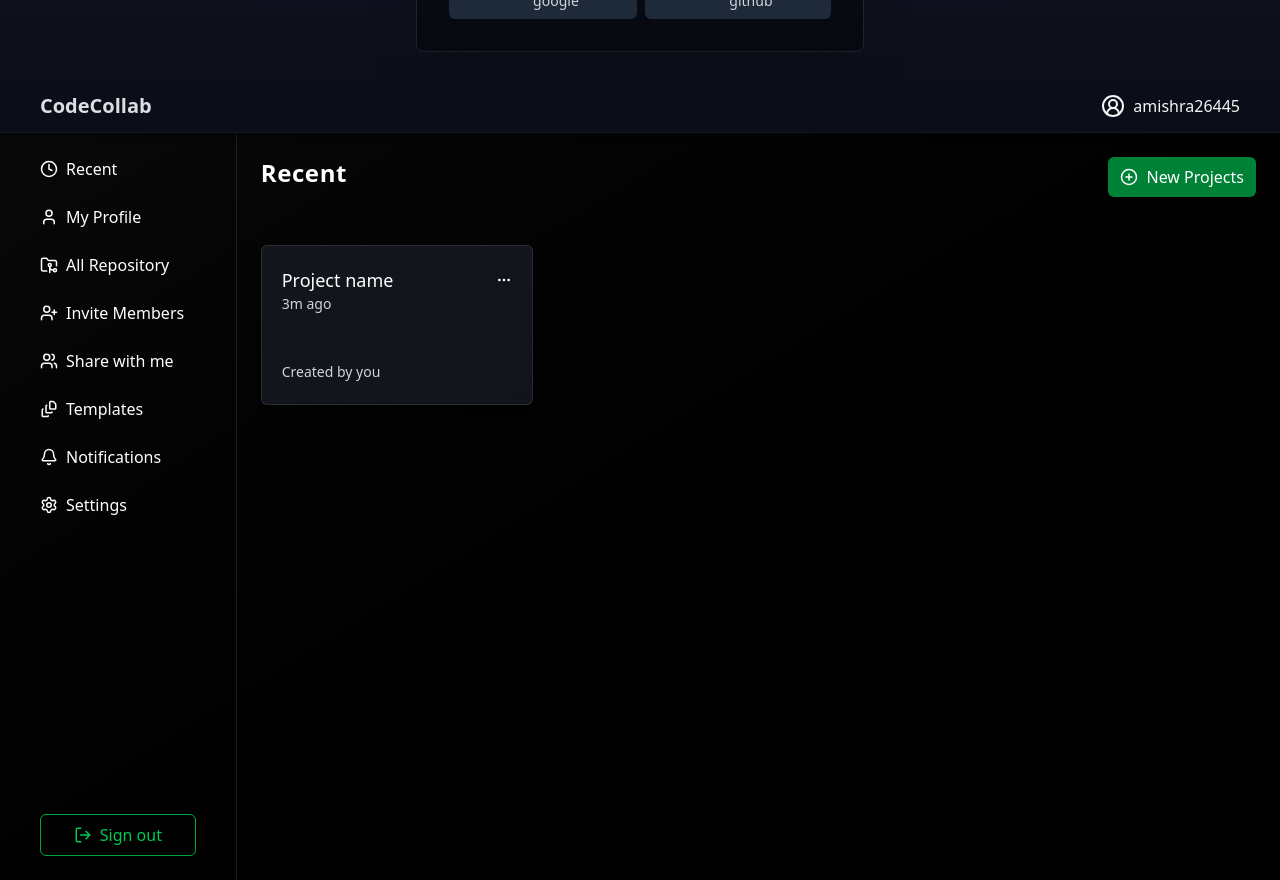
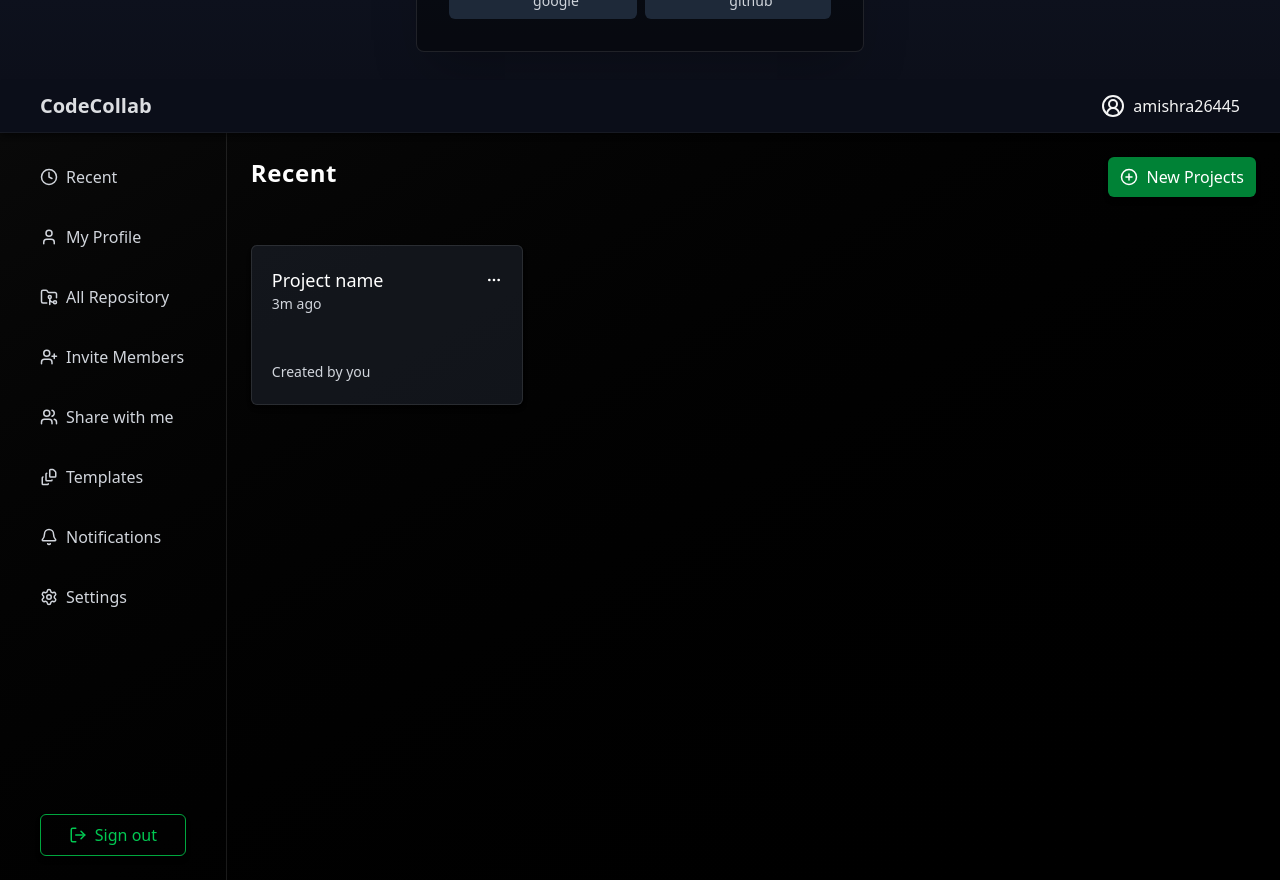
Before and after one commit to dev-ankit-mishra/collab-code-editor, a React (Vite) app in the folder client/: page / in a window 1280 px wide. Shown: the part 2320-3200 px from the top of the page. Built offline with nearby package versions, Linux system fonts and the light colour scheme.

Commit message:
added menu hover event

```diff
--- a/client/src/components/Menu.tsx
+++ b/client/src/components/Menu.tsx
@@ -13,37 +13,37 @@ import Button from "./Button";
 
 export default function Menu(){
   return(
-    <nav className="w-68 px-10 py-6  border-r border-r-white/10  flex flex-col justify-between">
+    <nav className="w-68 px-2  py-6  border-r border-r-white/10  flex flex-col justify-between">
           <ul className=" space-y-8">
-            <ul className="space-y-6 text-white">
-              <li className="flex items-center gap-2">
+            <ul className="space-y-5 text-gray-300">
+              <li className="flex items-center gap-2 hover:bg-neutral-800 hover:text-white rounded px-8 py-2  cursor-pointer transition-all duration-200">
                 <Clock size={18} /> Recent
               </li>
-              <li className="flex items-center gap-2">
+              <li className="flex items-center gap-2 hover:bg-neutral-800 hover:text-white rounded px-8 py-2  cursor-pointer transition-all duration-200">
                 <User size={18} /> My Profile
               </li>
-              <li className="flex items-center gap-2">
+              <li className="flex items-center gap-2 hover:bg-neutral-800 hover:text-white rounded px-8 py-2  cursor-pointer transition-all duration-200">
                 <FolderGit2 size={18} /> All Repository
               </li>
-              <li className="flex items-center gap-2">
+              <li className="flex items-center gap-2 hover:bg-neutral-800 hover:text-white rounded px-8 py-2  cursor-pointer transition-all duration-200">
                 <UserPlus size={18} /> Invite Members
               </li>
-              <li className="flex items-center gap-2">
+              <li className="flex items-center gap-2 hover:bg-neutral-800 hover:text-white rounded px-8 py-2  cursor-pointer transition-all duration-200">
                 <Users size={18} /> Share with me
               </li>
-              <li className="flex items-center gap-2">
+              <li className="flex items-center gap-2 hover:bg-neutral-800 hover:text-white rounded px-8 py-2  cursor-pointer transition-all duration-200">
                 <FileStack size={18} /> Templates
               </li>
-              <li className="flex items-center gap-2">
+              <li className="flex items-center gap-2 hover:bg-neutral-800 hover:text-white rounded px-8 py-2  cursor-pointer transition-all duration-200">
                 <Bell size={18} /> Notifications
               </li>
-              <li className="flex items-center gap-2">
+              <li className="flex items-center gap-2 hover:bg-neutral-800 hover:text-white rounded px-8 py-2  cursor-pointer transition-all duration-200">
                 <Settings size={18} /> Settings
               </li>
             </ul>
           </ul>
 
-          <Button isTransparent={true}><LogOut size={18} />
+          <Button className="mx-8" isTransparent={true}><LogOut size={18} />
               Sign out</Button>
         </nav>
   )
```
